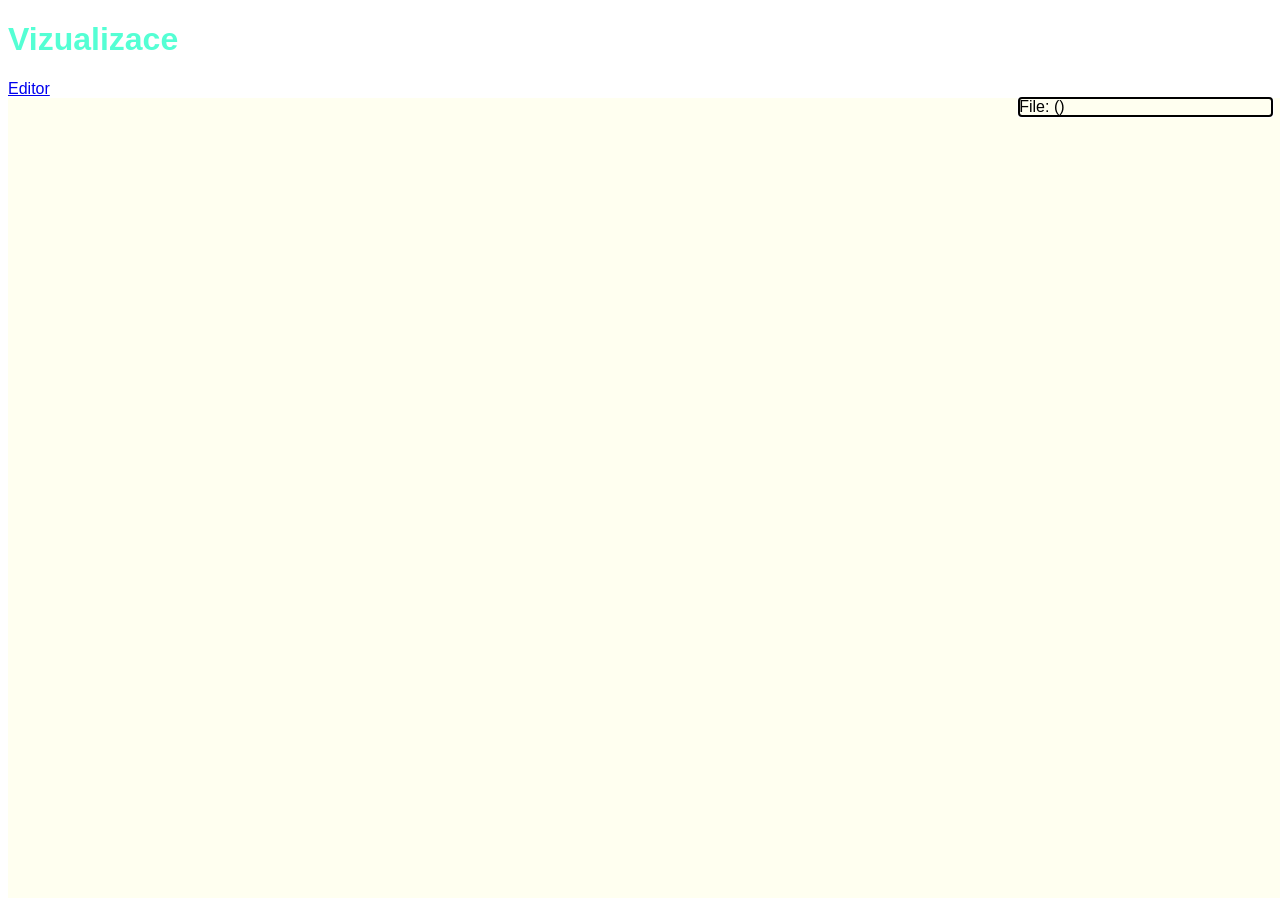
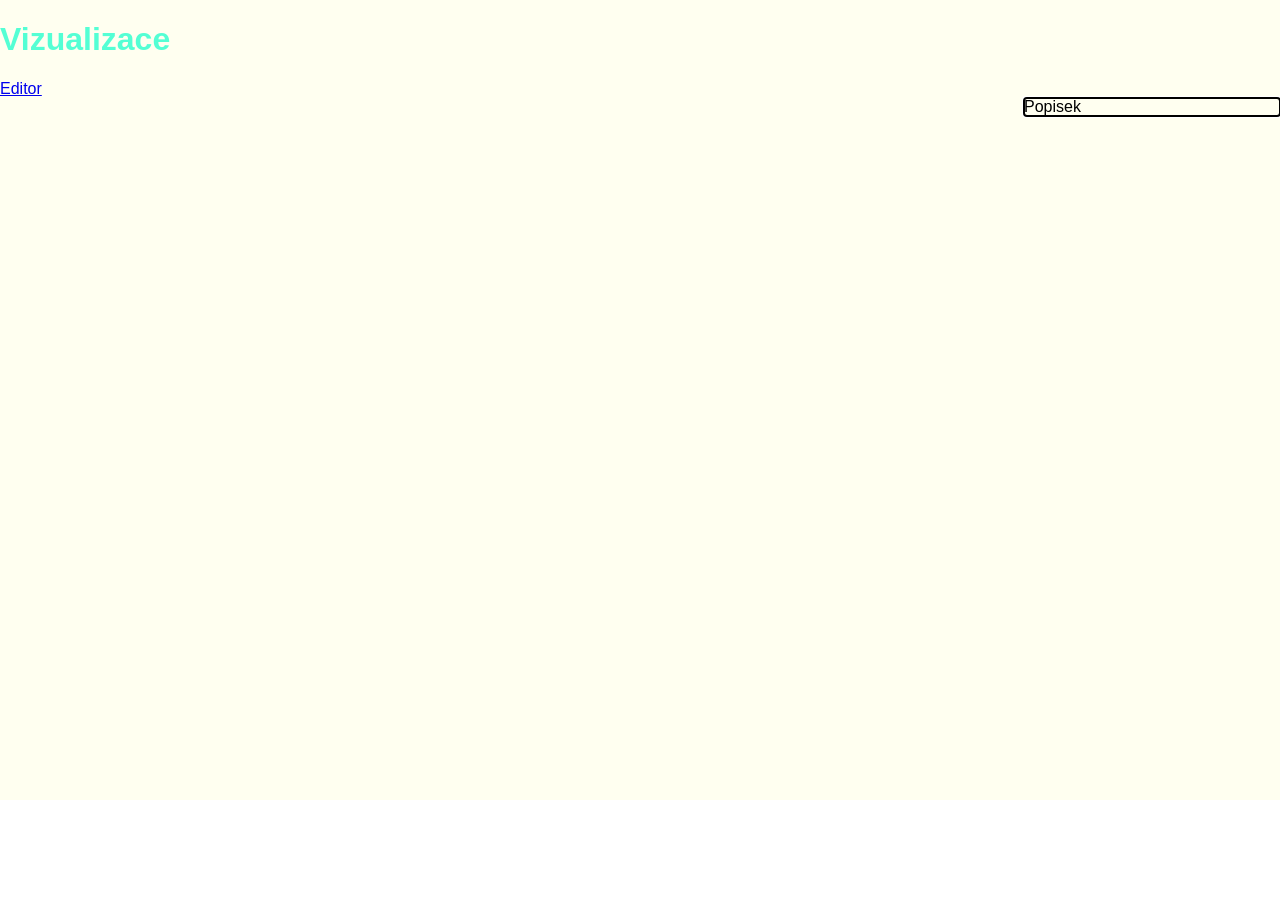
Before and after one commit to KubiV/ThreeJS-EditorDEMO, a website built with Vite: page threejsdemo/index.html in a window 1280 px wide. After the commit the page ends 800 px from the top, so only its background shows below. Built offline with nearby package versions, Linux system fonts and the light colour scheme; files whose address does not match are found by name.

Commit message:
checkpoint
Main checkpoint!
- added more lights
- edited readme
- edited page layout

```diff
--- a/threejsdemo/index.html
+++ b/threejsdemo/index.html
@@ -7,15 +7,16 @@
     <title>Three.js DEMO</title>
   </head>
   <body>
-    <h1>Vizualizace</h1>
-    <a href="editor.html">Editor</a><br>
-    <div class="coontainer">
-      <div class="left" id="app">
-        <script type="text/javascript" src="labels.js"></script>
-        <script class="a" type="module" src="view.js"></script>
+    <div class="overlay">
+      <h1>Vizualizace</h1>
+      <a href="editor.html">Editor</a><br>
+      <div class="container">
+        <div class="right">Popisek</div>
       </div>
-
-      <div class="right">File: (<span id="filename"></span>)</div>
+    </div>
+    <div class="left" id="app">
+      <script type="text/javascript" src="labels.js"></script>
+      <script class="a" type="module" src="view.js"></script>
     </div>
   </body>
 </html>
--- a/threejsdemo/style.css
+++ b/threejsdemo/style.css
@@ -1,26 +1,36 @@
 h1 {
     color: #54ffd4;
-  }
+}
 
 body {
+    margin: 0;
     font-family: Arial, Helvetica, sans-serif;
+    overflow: hidden; /* Prevents scrolling */
+}
+
+.overlay {
+    position: absolute;
+    top: 0;
+    left: 0;
+    width: 100%;
+    z-index: 10; /* Ensures the text is on top */
 }
 
 .container {
     display: flex;
+    justify-content: flex-end;
 }
-.left {
-    width: 80%;
-    background-color: lightblue;
-    position: relative;
-}
+
 .right {
     width: 20%;
     outline: auto;
-    float: right;
-    position: relative; /* Position relative to contain the Three.js canvas */
 }
+
 #app {
+    position: absolute;
+    top: 0;
+    left: 0;
     width: 100%;
-    position: absolute; /* Fill the entire right div */
+    height: 100%;
+    z-index: 1; /* Ensures the script is behind the text */
 }
--- a/threejsdemo/view.js
+++ b/threejsdemo/view.js
@@ -33,6 +33,15 @@ function init() {
   const directionalLight = new THREE.DirectionalLight(0xffffff, 1);
   directionalLight.position.set(0, 1, 1).normalize();
   scene.add(directionalLight);
+
+  // Additional lights
+  const bottomLight = new THREE.DirectionalLight(0xffffff, 0.5);
+  bottomLight.position.set(0, -1, 0).normalize(); // From below
+  scene.add(bottomLight);
+
+  const backgroundLight = new THREE.DirectionalLight(0xffffff, 0.5);
+  backgroundLight.position.set(0, 0, -1).normalize(); // From behind
+  scene.add(backgroundLight);
 
   // Handle window resize
   window.addEventListener('resize', onWindowResize, false);
```
Also changed, not shown: threejsdemo/editor.html (+8 -7 lines), threejsdemo/editor.js (+9 -0 lines), README.md, 1 other file.
